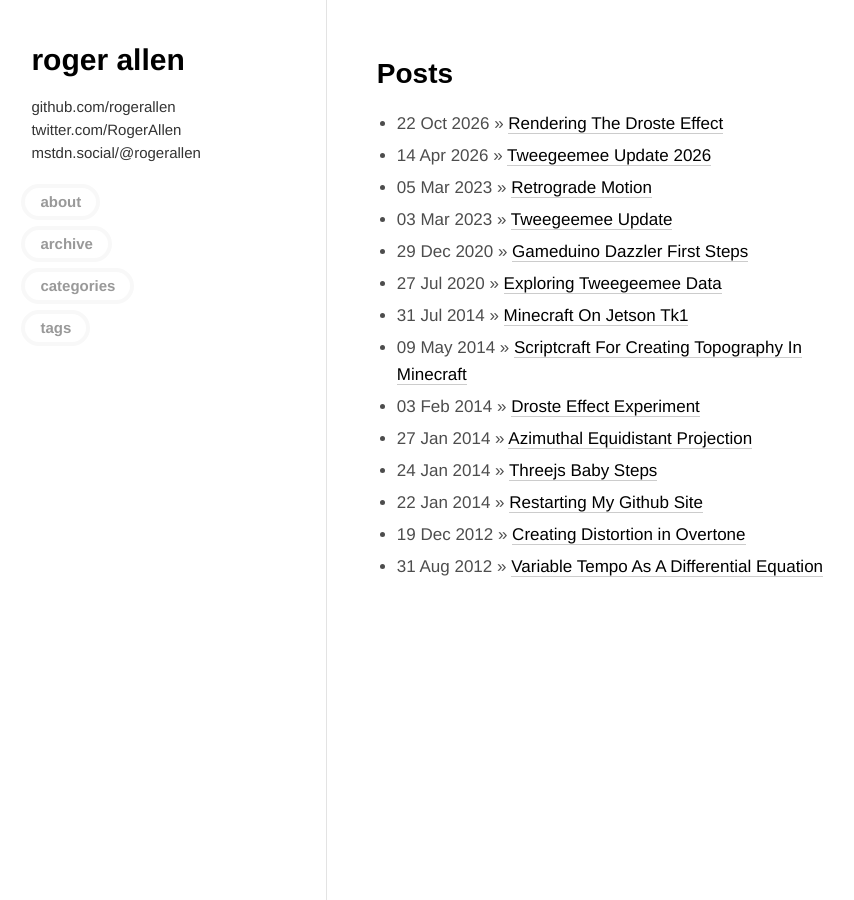
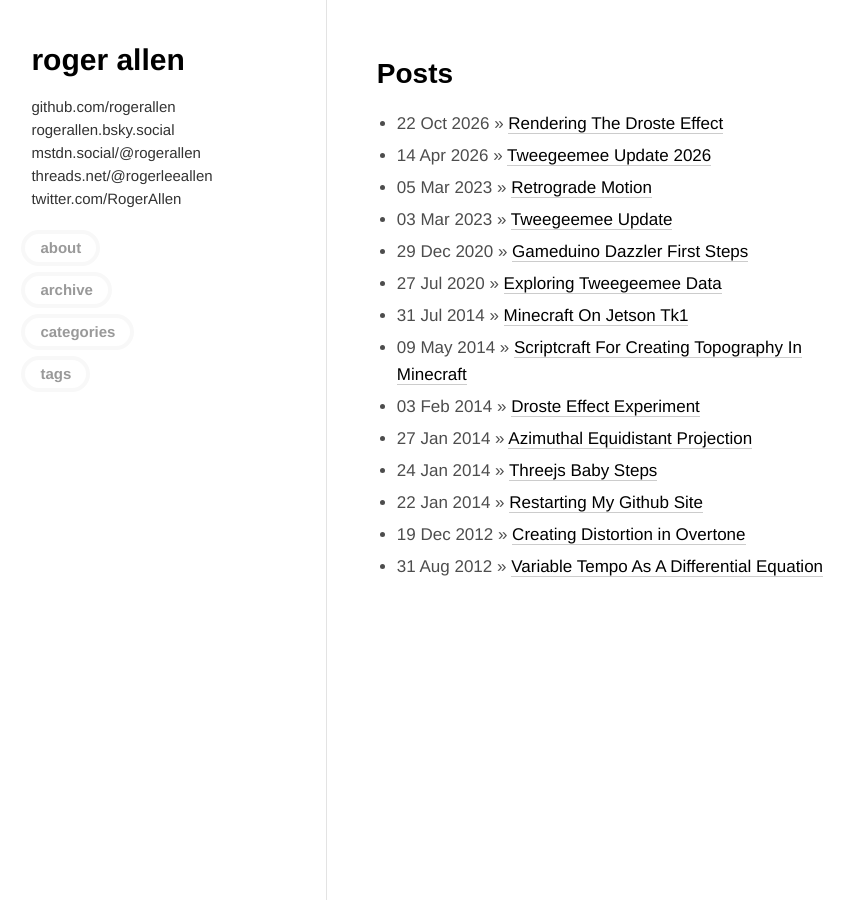
Before and after one commit to rogerallen/rogerallen.github.com, a Jekyll site: the page built from index.md, in a window 1280 px wide. Shown: the whole page, without its empty margins (7-861 px from the left). Built offline with Jekyll 4.4.1, drawn with Linux system fonts in a browser that asks for light colours.

Commit message:
update missing socials

```diff
--- a/_config.yml
+++ b/_config.yml
@@ -10,13 +10,15 @@ highlighter: rouge
 # Themes are encouraged to use these universal variables
 # so be sure to set them if your theme uses them.
 #
-title : roger allen
+title: roger allen
 tagline: Come up with a great tagline here.
-author :
-  name : Roger Allen
-  github : rogerallen
-  twitter : RogerAllen
-  mstdn : rogerallen
+author:
+  name: Roger Allen
+  github: rogerallen
+  bsky: rogerallen
+  mstdn: rogerallen
+  threads: rogerleeallen
+  twitter: RogerAllen
 
 # The production_url is only used when full-domain names are needed
 # such as sitemap.txt
@@ -26,7 +28,7 @@ author :
 # Else if you are pushing to username.github.io, replace with your username.
 # Finally if you are pushing to a GitHub project page, include the project name at the end.
 #
-production_url : https://rogerallen.github.io
+production_url: https://rogerallen.github.io
 
 markdown: kramdown
 excerpt_separator: "<!--more-->"
--- a/_layouts/default.html
+++ b/_layouts/default.html
@@ -1,34 +1,54 @@
-<!DOCTYPE html>
-<!--[if lt IE 7 ]><html lang="en-US" class="no-js ie ie6 lte7 lte8 lte9"><![endif]-->
-<!--[if IE 7 ]><html lang="en-US" class="no-js ie ie7 lte7 lte8 lte9"><![endif]-->
-<!--[if IE 8 ]><html lang="en-US" class="no-js ie ie8 lte8 lte9"><![endif]-->
-<!--[if IE 9 ]><html lang="en-US" class="no-js ie ie9 lte9"><![endif]-->
+<!doctype html>
+<!--[if lt IE 7]><html lang="en-US" class="no-js ie ie6 lte7 lte8 lte9"><![endif]-->
+<!--[if IE 7]><html lang="en-US" class="no-js ie ie7 lte7 lte8 lte9"><![endif]-->
+<!--[if IE 8]><html lang="en-US" class="no-js ie ie8 lte8 lte9"><![endif]-->
+<!--[if IE 9]><html lang="en-US" class="no-js ie ie9 lte9"><![endif]-->
 <!--[if (gt IE 9)|!(IE)]><!-->
-<html lang="en-US" class="no-js"><!--<![endif]-->
+<html lang="en-US" class="no-js">
+  <!--<![endif]-->
 
   <head>
     <meta charset="UTF-8" />
-  <meta name="viewport" content="width=device-width, initial-scale=1, maximum-scale=1.5, minimum-scale=0.5">
+    <meta
+      name="viewport"
+      content="width=device-width, initial-scale=1, maximum-scale=1.5, minimum-scale=0.5"
+    />
 
     {% seo %}
 
     <link rel="profile" href="http://gmpg.org/xfn/11" />
-  <link rel="stylesheet" href="{{ '/assets/themes/jb-svbtle/css/base.css' | relative_url }}">
-  <link rel="stylesheet" href="{{ '/assets/themes/jb-svbtle/css/fixes.css' | relative_url }}">
+    <link
+      rel="stylesheet"
+      href="{{ '/assets/themes/jb-svbtle/css/base.css' | relative_url }}"
+    />
+    <link
+      rel="stylesheet"
+      href="{{ '/assets/themes/jb-svbtle/css/fixes.css' | relative_url }}"
+    />
     <!--[if lt IE 9]>
       <script src="http://html5shim.googlecode.com/svn/trunk/html5.js"></script>
     <![endif]-->
 
-  <script type='text/javascript' src='https://ajax.googleapis.com/ajax/libs/jquery/3.7.1/jquery.min.js'></script>
+    <script
+      type="text/javascript"
+      src="https://ajax.googleapis.com/ajax/libs/jquery/3.7.1/jquery.min.js"
+    ></script>
 
     <!-- MathJax -->
-  <script id="MathJax-script" async src="https://cdn.jsdelivr.net/npm/mathjax@3/es5/tex-mml-chtml.js"></script>
+    <script
+      id="MathJax-script"
+      async
+      src="https://cdn.jsdelivr.net/npm/mathjax@3/es5/tex-mml-chtml.js"
+    ></script>
     <script>
       window.MathJax = {
         tex: {
-        inlineMath: [['$', '$'], ['\\(', '\\)']],
-        tags: 'ams'
-      }
+          inlineMath: [
+            ["$", "$"],
+            ["\\(", "\\)"],
+          ],
+          tags: "ams",
+        },
       };
     </script>
 
@@ -38,32 +58,48 @@
   </head>
 
   <body class="home blog">
-
     <header id="sidebar">
       <h1><a href="{{ '/' | relative_url }}">{{ site.title }}</a></h1>
-    <h3><a href="https://github.com/{{ site.author.github }}">github.com/{{ site.author.github }}</a><br>
-      <a href="https://twitter.com/{{ site.author.twitter }}">twitter.com/{{ site.author.twitter }}</a><br>
-      <a rel="me" href="https://mstdn.social/@{{ site.author.mstdn }}">mstdn.social/@{{ site.author.mstdn }}</a>
+      <h3>
+        <a href="https://github.com/{{ site.author.github }}"
+          >github.com/{{ site.author.github }}</a
+        ><br />
+        <a href="https://{{ site.author.bsky }}.bsky.social"
+          >{{ site.author.bsky }}.bsky.social</a
+        ><br />
+        <a rel="me" href="https://mstdn.social/@{{ site.author.mstdn }}"
+          >mstdn.social/@{{ site.author.mstdn }}</a
+        ><br />
+        <a href="https://www.threads.net/@{{ site.author.threads }}"
+          >threads.net/@{{ site.author.threads }}</a
+        ><br />
+        <a href="https://twitter.com/{{ site.author.twitter }}"
+          >twitter.com/{{ site.author.twitter }}</a
+        >
       </h3>
 
       <ul id="user_nav">
         <div class="menu">
           <ul>
-          <li class="page_item page-item-2"><a href="{{ '/about.html' | relative_url }}">about</a></li>
-          <li class="page_item page-item-2"><a href="{{ '/archive.html' | relative_url }}">archive</a></li>
-          <li class="page_item page-item-2"><a href="{{ '/categories.html' | relative_url }}">categories</a></li>
-          <li class="page_item page-item-2"><a href="{{ '/tags.html' | relative_url }}">tags</a></li>
+            <li class="page_item page-item-2">
+              <a href="{{ '/about.html' | relative_url }}">about</a>
+            </li>
+            <li class="page_item page-item-2">
+              <a href="{{ '/archive.html' | relative_url }}">archive</a>
+            </li>
+            <li class="page_item page-item-2">
+              <a href="{{ '/categories.html' | relative_url }}">categories</a>
+            </li>
+            <li class="page_item page-item-2">
+              <a href="{{ '/tags.html' | relative_url }}">tags</a>
+            </li>
           </ul>
         </div>
       </ul>
     </header>
 
-  <section id="river" role="main">
-    {{ content }}
-  </section>
+    <section id="river" role="main">{{ content }}</section>
 
     {% include analytics.html %}
-
   </body>
-
 </html>
```
Lines whose indentation alone changed are shown as unchanged.
